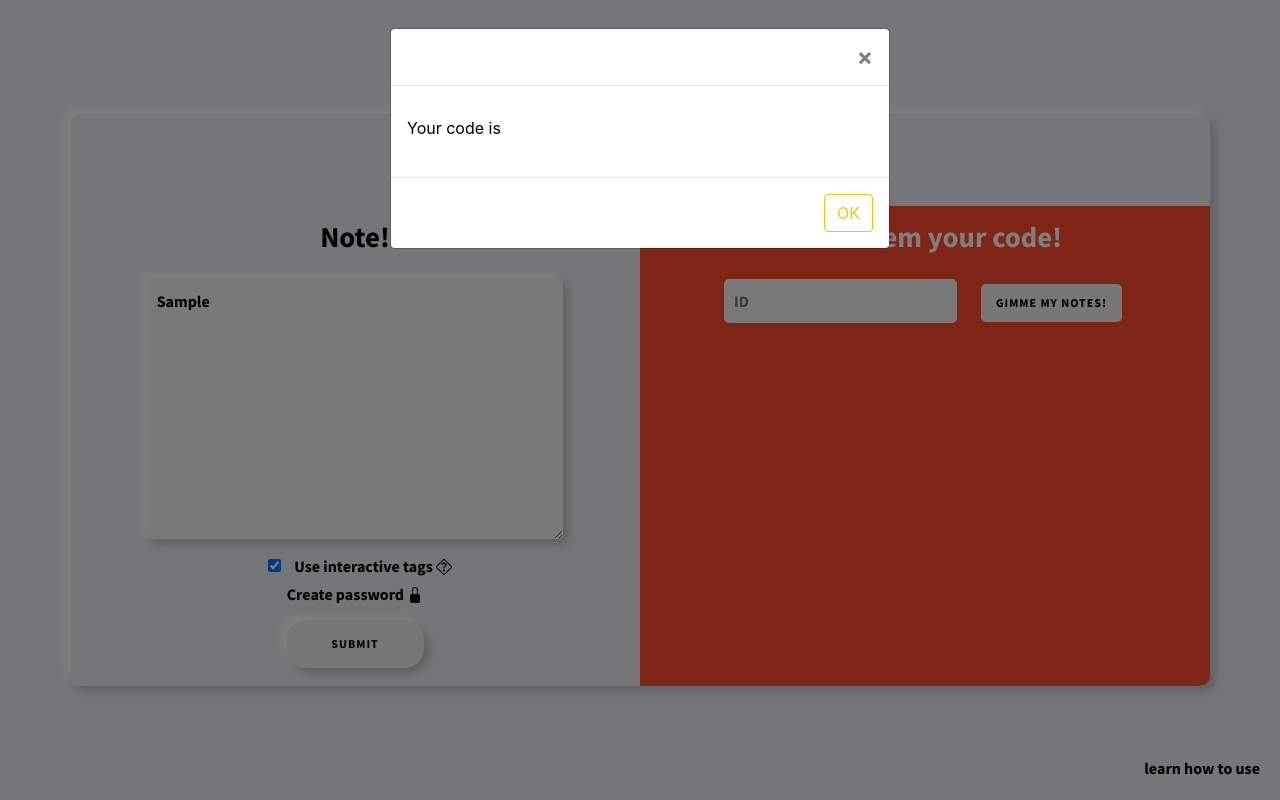
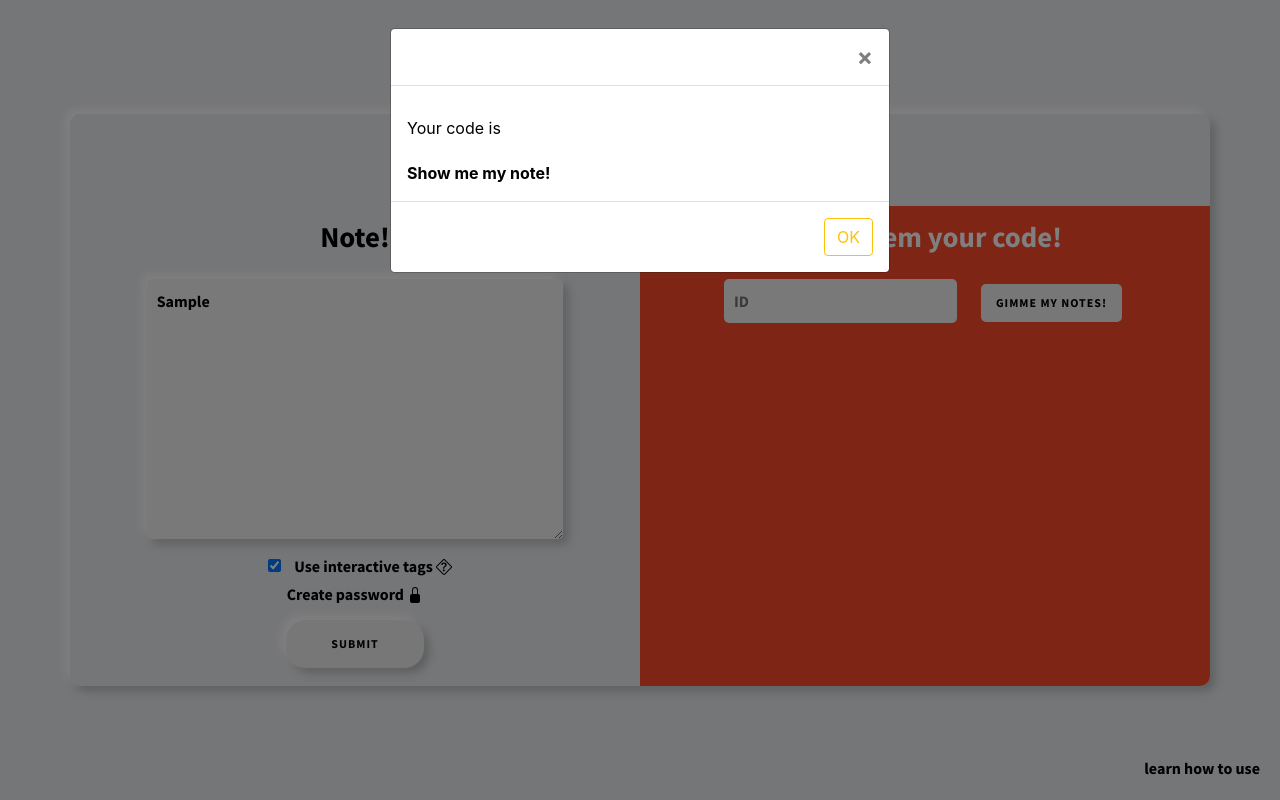
Before and after one commit to makoteq/Azorius-note-1, a Vue app: page / in a window 1280 px wide. Both pictures are taken after typing "Sample" into the empty fields and a click on the button "SUBMIT". Built offline with nearby package versions, Linux system fonts and the light colour scheme; no server answers.

Commit message:
reset form after send

```diff
--- a/src/components/addComponent.vue
+++ b/src/components/addComponent.vue
@@ -31,6 +31,7 @@
       <p>
         Your code is<span id="code" class="title">{{ code }}</span>
       </p>
+      <span style="cursor:pointer" @click="getNote">Show me my note!</span>
     </b-modal>
   </b-col>
 </template>
@@ -58,13 +59,21 @@ export default {
         })
         .then(response => {
           this.code = response.data.code;
-          this.copyToClipboard(response.data.code);
+          /*reset form*/
+          this.note = "";
+          this.interactive = 1;
+          this.input = false;
         })
         .catch(error => {
           console.log(error.response);
         });
     },
-
+    getNote() {
+      this.$router.push({
+        name: "Note",
+        params: { note: this.note, code: this.code }
+      });
+    },
     replace: debounce(function() {
       const today = new Date();
       const tomorrow = new Date(today);
```
